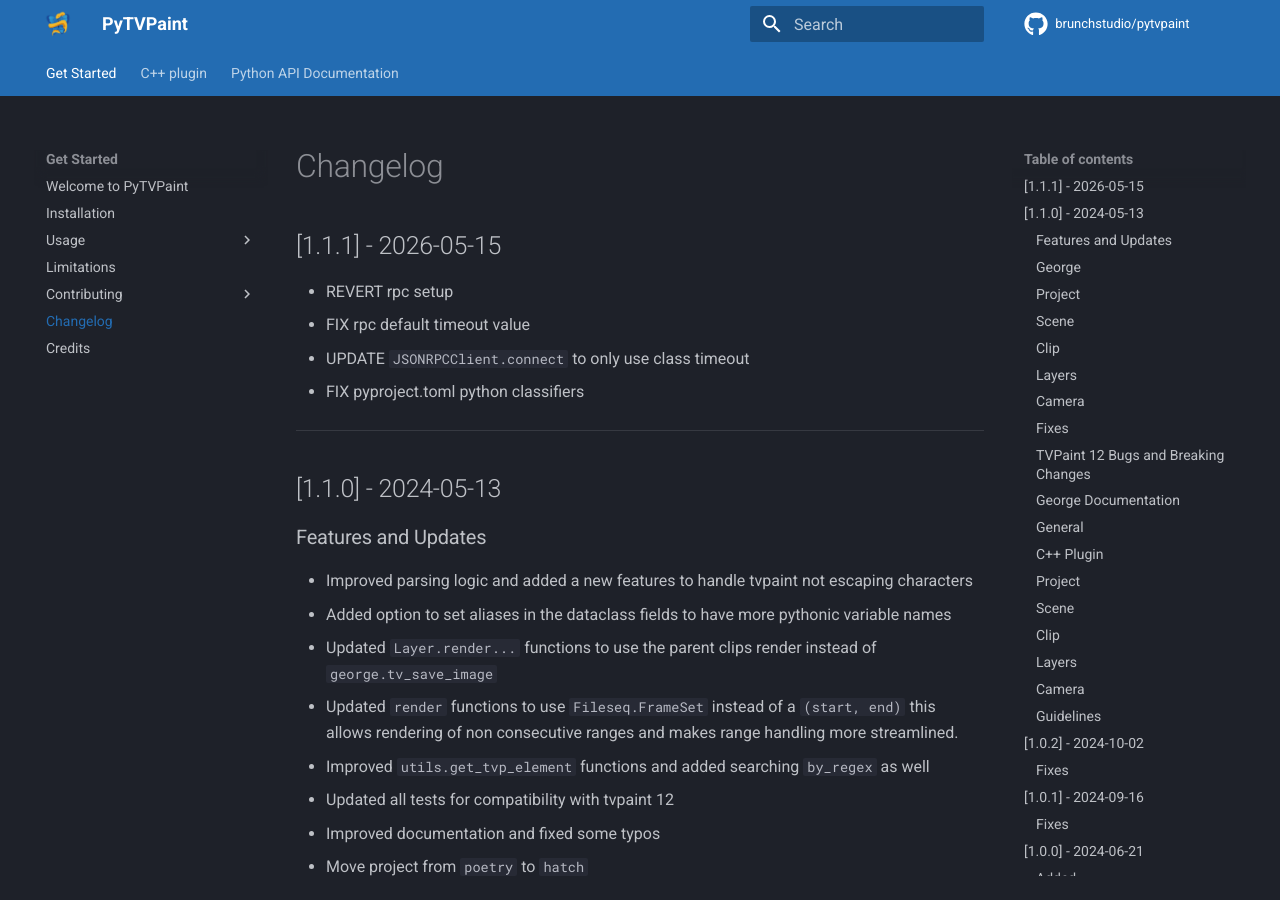
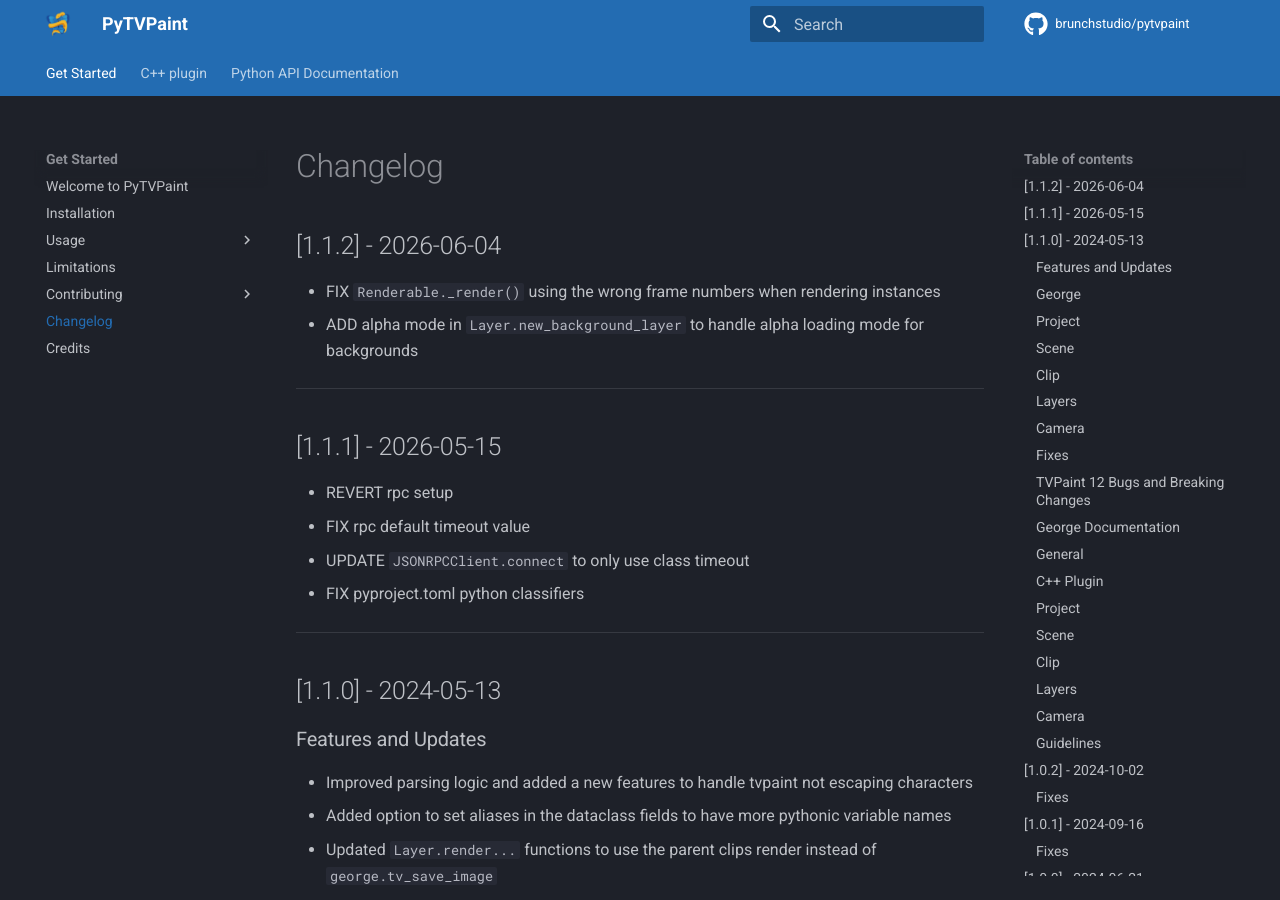
Before and after one commit to brunchstudio/pytvpaint, an MkDocs documentation site: the page built from docs/changelog.md, in a window 1280 px wide and 900 px high. Built offline with MkDocs 1.6.1 and Material for MkDocs 9.7.7, drawn with Linux system fonts in a browser that asks for light colours; comment, search, counter and statistics services are not loaded; the version menu is left out.

Commit message:
docs: append release notes for 1.1.2

```diff
--- a/docs/changelog.md
+++ b/docs/changelog.md
@@ -1,4 +1,11 @@
 # Changelog
+
+## [1.1.2] - 2026-06-04
+
+- FIX `Renderable._render()` using the wrong frame numbers when rendering instances
+- ADD alpha mode in `Layer.new_background_layer` to handle alpha loading mode for backgrounds
+
+---
 
 ## [1.1.1] - 2026-05-15
 
```
Also changed, not shown: CHANGELOG.md (+7 -0 lines).
